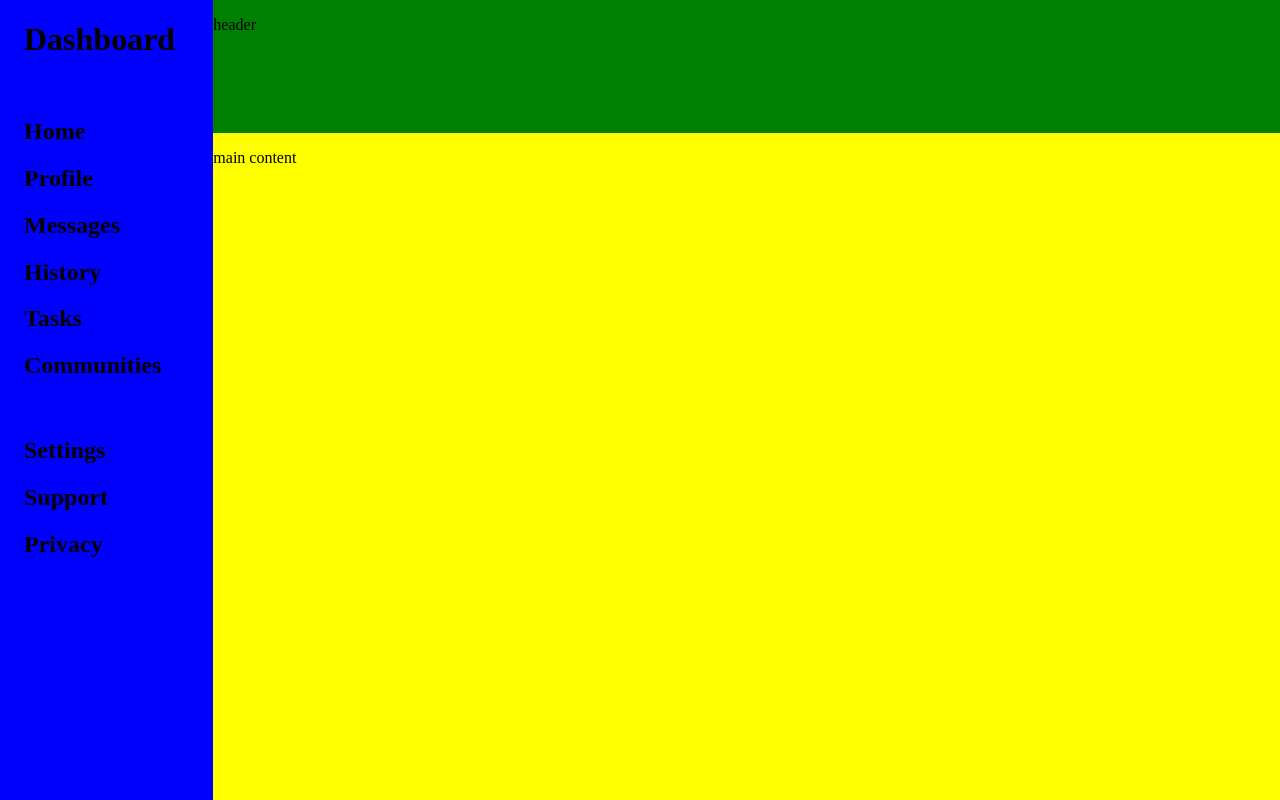
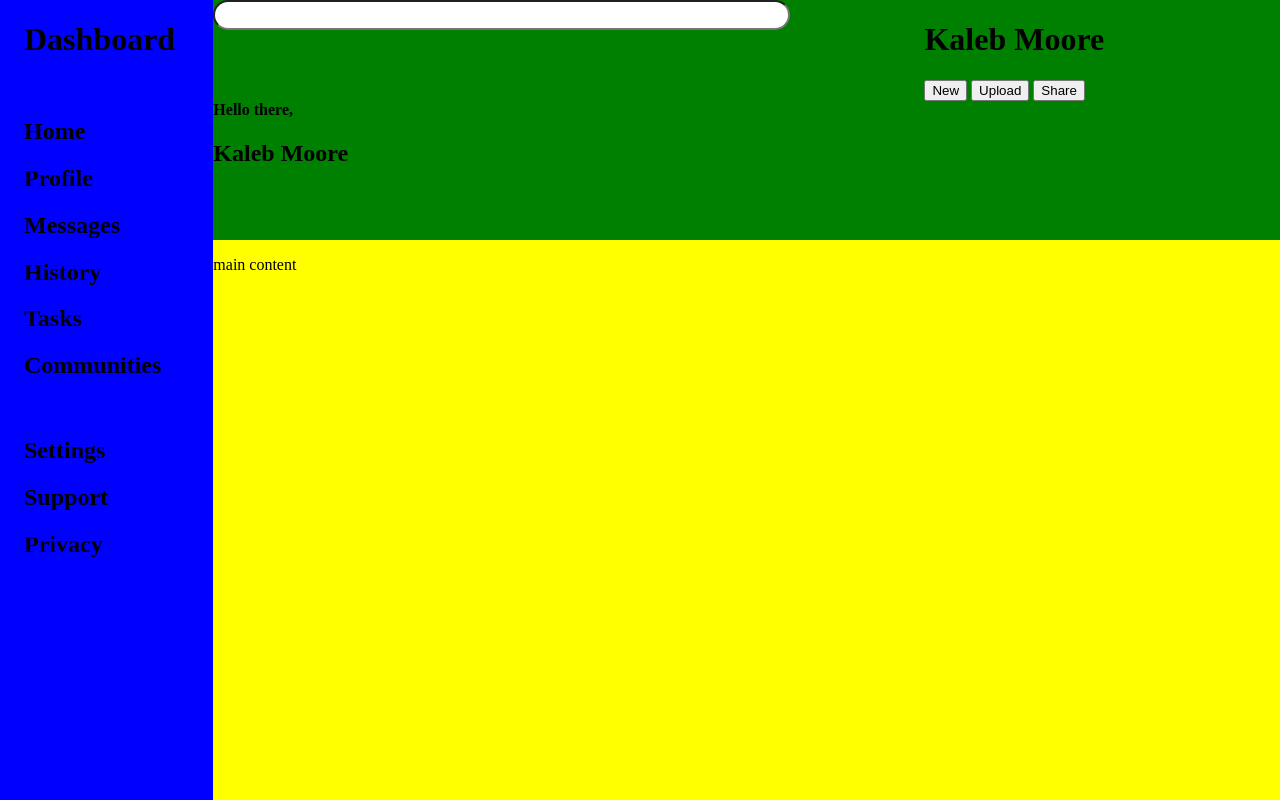
Before and after one commit to Kaleb-Moore/odin-dashboard, a plain HTML site: page index.html in a window 1280 px wide. Drawn offline with Linux system fonts and the light colour scheme.

Commit message:
Create Basic Header layout

```diff
--- a/index.html
+++ b/index.html
@@ -10,7 +10,25 @@
 <body>
     <div class="container">
         <header>
-            <p>header</p>
+            <div class="search">
+                <input type="text" class="searchbar">
+            </div>
+
+            <div class="user">
+                <h1>Kaleb Moore</h1>
+            </div>
+
+            <div class="greeting">
+                <h4>Hello there,</h4>
+                <h2>Kaleb Moore</h2>
+            </div>
+
+            <div class="buttons">
+                <button>New</button>
+                <button>Upload</button>
+                <button>Share</button>
+            </div>
+
         </header>
 
         <div class="sidebar">
--- a/style.css
+++ b/style.css
@@ -14,6 +14,24 @@ body {
 header {
     background-color: green;
     grid-column: 2 / 3;
+    display: grid;
+    grid-template: 1fr 2fr / 2fr 1fr;
+}
+
+.searchbar {
+    grid-column: 1/2;
+    height: 24px;
+    width: 80%;
+    border-radius: 30px;
+}
+
+.user {
+    grid-column: 2/3;
+}
+
+.greeting {
+    grid-row: 2 / 3;
+    grid-column: 1 / 2;
 }
 
 .sidebar {
```
